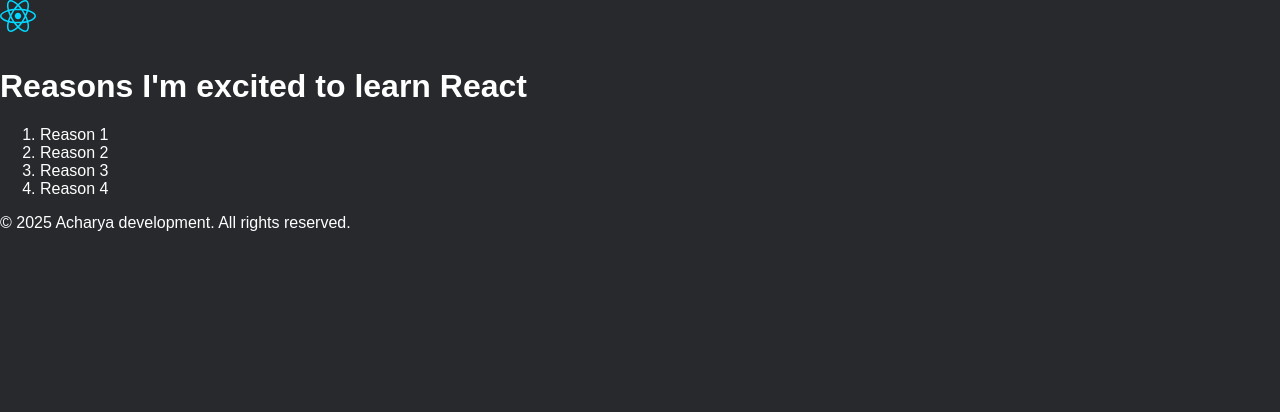
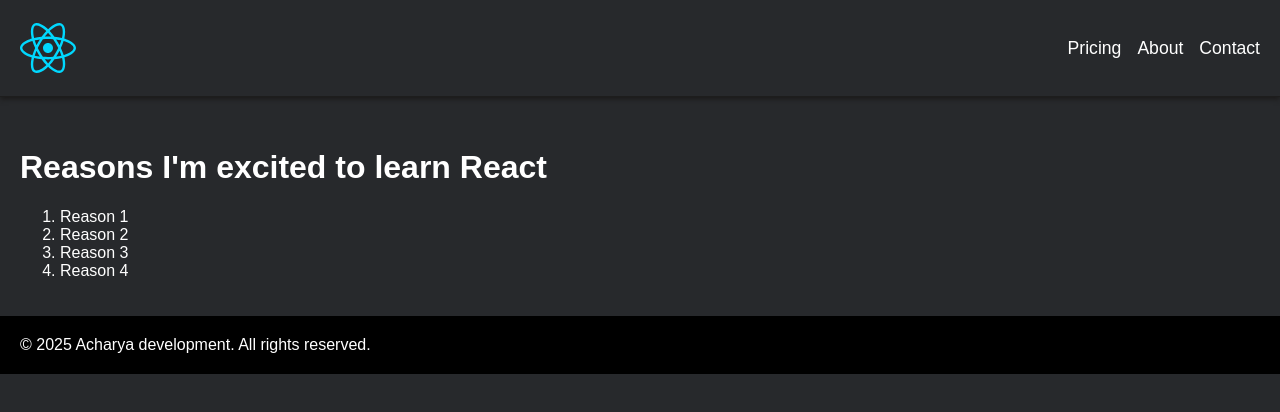
Before and after one commit to JatinAcharya/reactjs-react-facts, a React app: page / in a window 1280 px wide. Shown: the top 412 px of the page. Built offline with nearby package versions, Linux system fonts and the light colour scheme; the HTML template or start-up script is replaced by a standard one.

Commit message:
custom component challenge - styling with classes

```diff
--- a/src/App.css
+++ b/src/App.css
@@ -1,7 +1,40 @@
-.heading{
-  background: #21222A;
+body{
+  /* padding: 1.25rem; */
+  font-family: Arial, Helvetica, sans-serif;
+  background: #27292c;
+  color: white;
+}
+
+h1 {
+  margin-top: 30px;
+}
+
+.header{
+  padding: 1.25rem;
   display: flex;
-  gap: 0.5rem;
-  color: #61DAFB;
+  justify-content: space-between;
+  align-items: center;
+  border-bottom: 1px solid rgb(29, 29, 29);
+  box-shadow: rgb(26, 25, 25) 0px 2px 5px;
+}
+
+.nav-list{
+  list-style: none;
+  display: flex;
+  gap: 1rem;
+  justify-content: end;
+  font-size: 1.1rem;
+}
+
+.nav-logo{
+  width: 3.5rem;
+}
+
+.main-content-wrapper{
   padding: 1.25rem;
 }
+
+.footer{
+  padding: 1.25rem;
+  background: black;
+}
--- a/src/components/Footer.jsx
+++ b/src/components/Footer.jsx
@@ -1,7 +1,11 @@
 import React from "react";
 
 const Footer = () => {
-  return <footer>© 2025 Acharya development. All rights reserved.</footer>;
+  return (
+    <footer className="footer">
+      © 2025 Acharya development. All rights reserved.
+    </footer>
+  );
 };
 
 export default Footer;
--- a/src/components/Header.jsx
+++ b/src/components/Header.jsx
@@ -2,8 +2,15 @@ import React from "react";
 
 const Header = () => {
   return (
-    <header>
-      <img src="/src/assets/react.svg" alt="React Logo" />
+    <header className="header">
+      <img className="nav-logo" src="/src/assets/react.svg" alt="React Logo" />
+      <nav>
+        <ul className="nav-list">
+          <li>Pricing</li>
+          <li>About</li>
+          <li>Contact</li>
+        </ul>
+      </nav>
     </header>
   );
 };
--- a/src/components/MainContent.jsx
+++ b/src/components/MainContent.jsx
@@ -2,7 +2,7 @@ import React from "react";
 
 const MainContent = () => {
   return (
-    <main>
+    <main className="main-content-wrapper">
       <h1>Reasons I'm excited to learn React</h1>
       <ol>
         <li>Reason 1</li>
```
